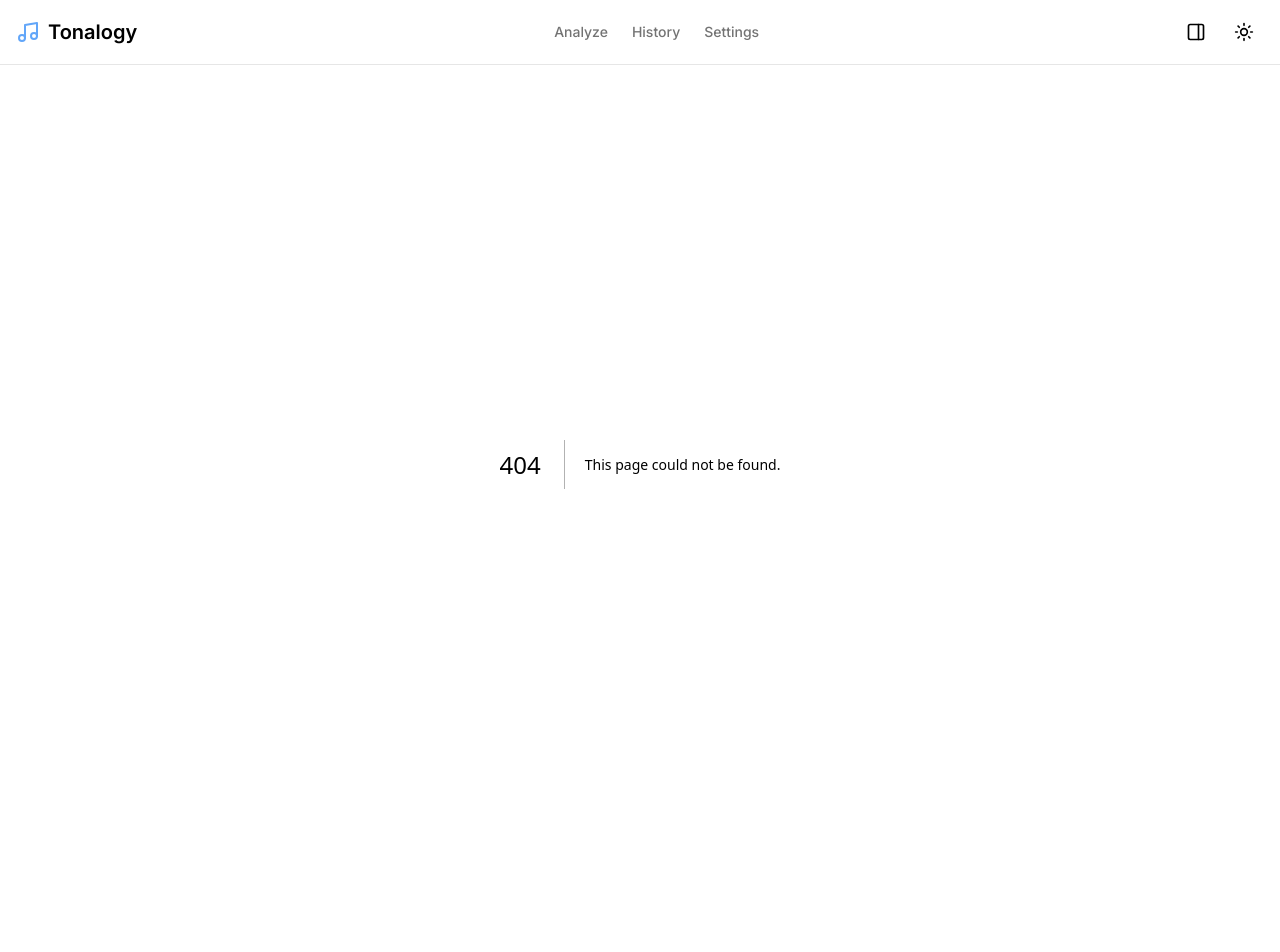
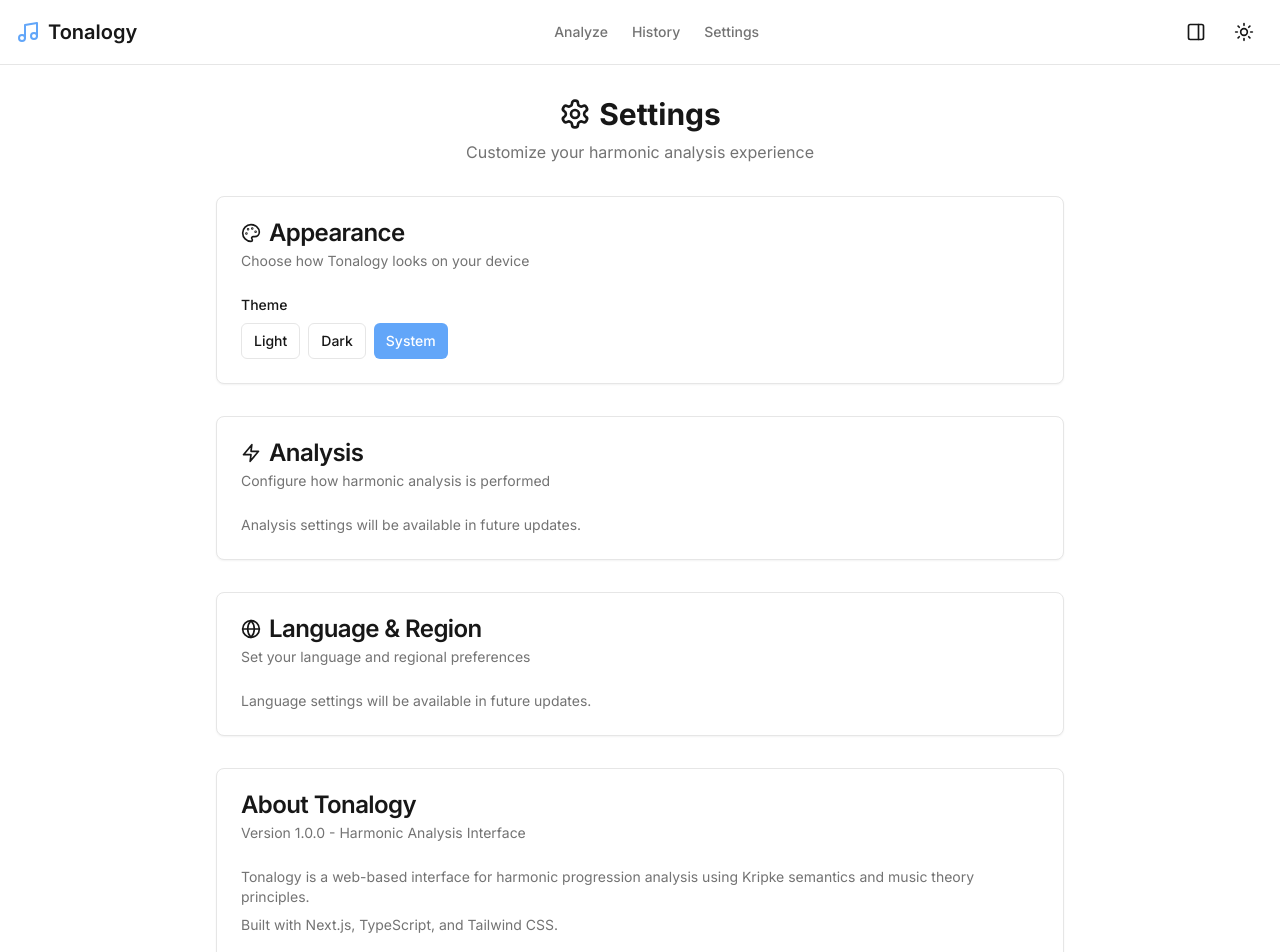
Before and after one commit to joabemorais/tonalogy-interface, a Next.js app: page /settings in a window 1280 px wide. Before the commit this address had no page. Shown: the top 952 px of the page. Before the commit the page ends 864 px from the top, so only its background shows below. Built offline with nearby package versions, Linux system fonts and the light colour scheme.

Commit message:
feat: add SettingsPage component with theme, analysis, language, and about settings

```diff
--- /dev/null
+++ b/app/settings/page.tsx
@@ -0,0 +1,126 @@
+'use client'
+
+import { Settings as SettingsIcon, Palette, Globe, Zap } from 'lucide-react'
+import { Card, CardContent, CardDescription, CardHeader, CardTitle } from '@/components/ui/card'
+import { Button } from '@/components/ui/button'
+import { useTheme } from 'next-themes'
+
+export default function SettingsPage() {
+  const { theme, setTheme } = useTheme()
+
+  return (
+    <div className="min-h-screen">
+      {/* Conteúdo centralizado com largura limitada */}
+      <div className="max-w-4xl mx-auto px-6 py-8">
+        <div className="space-y-8">
+          {/* Header */}
+          <div className="text-center space-y-2">
+            <h1 className="text-3xl font-bold flex items-center justify-center gap-2">
+              <SettingsIcon className="h-8 w-8" />
+              Settings
+            </h1>
+            <p className="text-muted-foreground">
+              Customize your harmonic analysis experience
+            </p>
+          </div>
+
+          {/* Theme Settings */}
+          <Card>
+            <CardHeader>
+              <CardTitle className="flex items-center gap-2">
+                <Palette className="h-5 w-5" />
+                Appearance
+              </CardTitle>
+              <CardDescription>
+                Choose how Tonalogy looks on your device
+              </CardDescription>
+            </CardHeader>
+            <CardContent className="space-y-4">
+              <div className="flex flex-col space-y-2">
+                <label className="text-sm font-medium">Theme</label>
+                <div className="flex gap-2">
+                  <Button
+                    variant={theme === 'light' ? 'default' : 'outline'}
+                    size="sm"
+                    onClick={() => setTheme('light')}
+                  >
+                    Light
+                  </Button>
+                  <Button
+                    variant={theme === 'dark' ? 'default' : 'outline'}
+                    size="sm"
+                    onClick={() => setTheme('dark')}
+                  >
+                    Dark
+                  </Button>
+                  <Button
+                    variant={theme === 'system' ? 'default' : 'outline'}
+                    size="sm"
+                    onClick={() => setTheme('system')}
+                  >
+                    System
+                  </Button>
+                </div>
+              </div>
+            </CardContent>
+          </Card>
+
+          {/* Analysis Settings */}
+          <Card>
+            <CardHeader>
+              <CardTitle className="flex items-center gap-2">
+                <Zap className="h-5 w-5" />
+                Analysis
+              </CardTitle>
+              <CardDescription>
+                Configure how harmonic analysis is performed
+              </CardDescription>
+            </CardHeader>
+            <CardContent className="space-y-4">
+              <div className="text-sm text-muted-foreground">
+                Analysis settings will be available in future updates.
+              </div>
+            </CardContent>
+          </Card>
+
+          {/* Language Settings */}
+          <Card>
+            <CardHeader>
+              <CardTitle className="flex items-center gap-2">
+                <Globe className="h-5 w-5" />
+                Language & Region
+              </CardTitle>
+              <CardDescription>
+                Set your language and regional preferences
+              </CardDescription>
+            </CardHeader>
+            <CardContent className="space-y-4">
+              <div className="text-sm text-muted-foreground">
+                Language settings will be available in future updates.
+              </div>
+            </CardContent>
+          </Card>
+
+          {/* About */}
+          <Card>
+            <CardHeader>
+              <CardTitle>About Tonalogy</CardTitle>
+              <CardDescription>
+                Version 1.0.0 - Harmonic Analysis Interface
+              </CardDescription>
+            </CardHeader>
+            <CardContent className="space-y-2">
+              <p className="text-sm text-muted-foreground">
+                Tonalogy is a web-based interface for harmonic progression analysis
+                using Kripke semantics and music theory principles.
+              </p>
+              <p className="text-sm text-muted-foreground">
+                Built with Next.js, TypeScript, and Tailwind CSS.
+              </p>
+            </CardContent>
+          </Card>
+        </div>
+      </div>
+    </div>
+  )
+}
```
